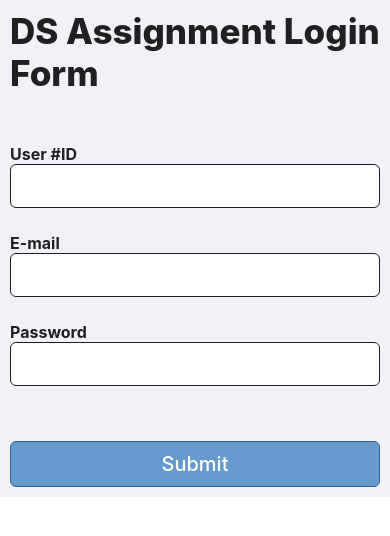
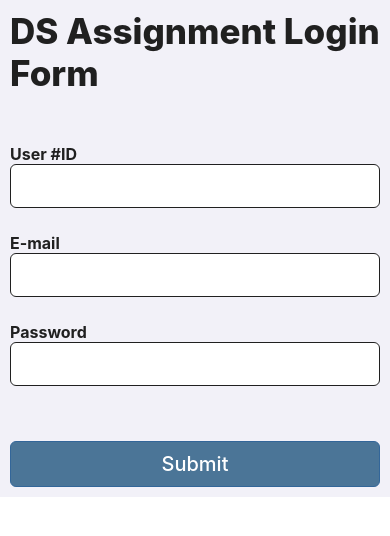
Before and after one commit to Scionar/rn-assignment-ds, a React Native app: screen / in a window 390 px wide. Shown: the top 536 px of the page. Built offline with nearby package versions, Linux system fonts and the light colour scheme.

Commit message:
AA level color contrasts

```diff
--- a/src/components/ActionButton.tsx
+++ b/src/components/ActionButton.tsx
@@ -27,7 +27,7 @@ const ActionButton = ({ disabled, label, onPress }: TActionButton) => {
 
 const styles = StyleSheet.create({
   button: {
-    backgroundColor: '#6699cc',
+    backgroundColor: colors.button,
     padding: 10,
     borderColor: '#336699',
     borderWidth: 1,
--- a/src/components/TextField.tsx
+++ b/src/components/TextField.tsx
@@ -69,7 +69,7 @@ const styles = StyleSheet.create({
     padding: 5,
   },
   errorText: {
-    color: colors.red,
+    color: colors.error,
     fontWeight: '600',
     paddingTop: 5,
   },
--- a/src/styles/colors.ts
+++ b/src/styles/colors.ts
@@ -2,5 +2,6 @@ export default {
   background: '#F2F1F8',
   white: '#ffffff',
   black: '#202020',
-  red: '#FF0000',
+  error: '#DF0204',
+  button: '#4B7597',
 };
```
